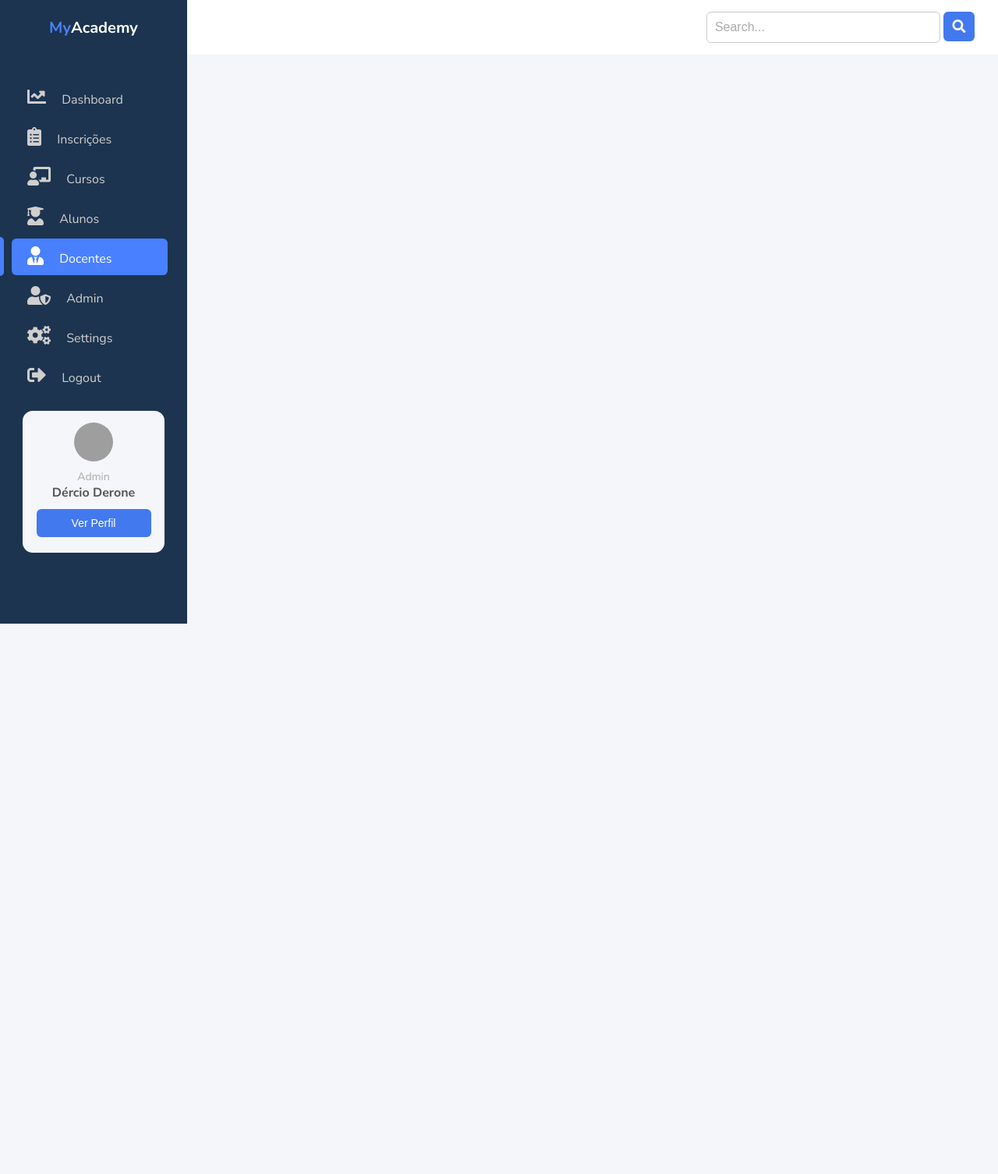
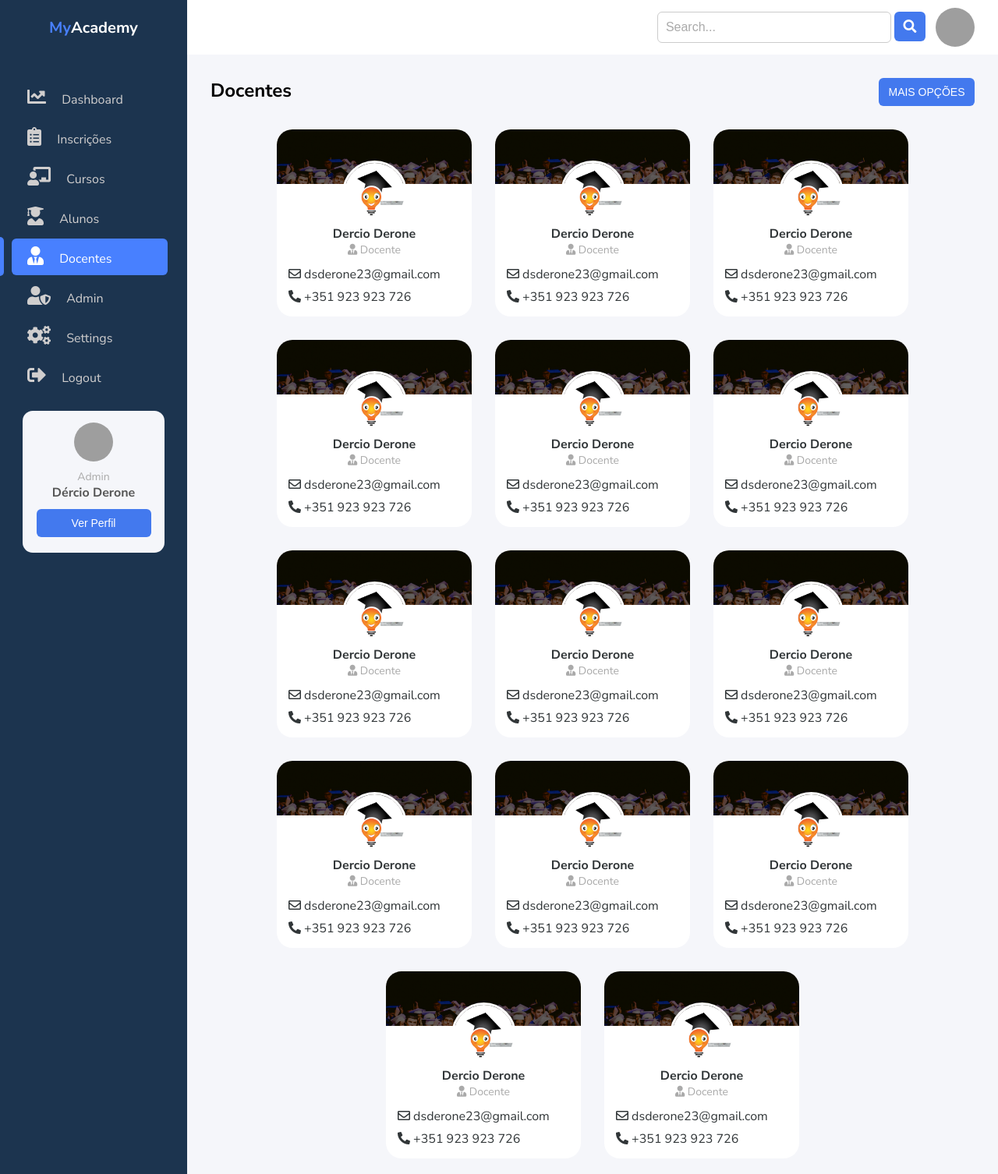
Before and after one commit to derciosinione/est_academy, a PHP site: page /instructors.html in a window 1280 px wide. Shown: the whole page at 78% size. Before the commit the page ends 800 px from the top, so only its background shows below. Run offline with PHP 8.4, Linux system fonts and the light colour scheme; grey boxes are pictures that could not be loaded.

Commit message:
created docents page

```diff
--- a/paginas/site/css/components.css
+++ b/paginas/site/css/components.css
@@ -73,6 +73,23 @@ a {
     margin-top: 20px;
 }
 
+
+.pb5 {
+    padding-bottom: 5px;
+}
+
+.pb10 {
+    padding-bottom: 10px;
+}
+
+.pb15 {
+    padding-bottom: 15px;
+}
+
+.pb20 {
+    padding-bottom: 20px;
+}
+
 .fz18 {
     font-size: 18px;
 }
@@ -83,6 +100,10 @@ a {
 
 .fz36 {
     font-size: 36px;
+}
+
+.auto-height {
+    height: auto !important;
 }
 
 
@@ -177,3 +198,11 @@ input[type="submit"]:hover, input[type="button"]:hover, button:hover {
 .password-div input:focus{
     box-shadow: none;
 }
+
+.transition-scale {
+    transition: transform 0.3s ease-in-out;
+}
+
+.transition-scale:hover {
+    transform: scale(1.05);
+}
--- a/paginas/site/css/student.css
+++ b/paginas/site/css/user.css
@@ -3,7 +3,7 @@
 @import url('main-body.css');
 
 
-.student-card {
+.user-card {
     background-color: white;
     width: 250px;
     height: 280px;
@@ -13,7 +13,7 @@
     transition: transform 0.3s ease-in-out;
 }
 
-.student-card:hover {
+.user-card:hover {
     transform: scale(1.05);
 }
 
@@ -28,7 +28,7 @@
     }
 }
 
-.student-avatar {
+.user-avatar {
     width: 83px;
     height: 83px;
     border-radius: 100%;
--- a/paginas/site/instructors.html
+++ b/paginas/site/instructors.html
@@ -4,9 +4,9 @@
     <meta charset="UTF-8">
     <meta name="viewport" content="width=device-width, initial-scale=1.0">
     <link rel="stylesheet" href="https://cdnjs.cloudflare.com/ajax/libs/font-awesome/5.15.4/css/all.min.css">
-    <link rel="stylesheet" href="css/main.css">
     <link rel="stylesheet" href="css/components.css">
-    <title>Document</title>
+    <link rel="stylesheet" href="css/user.css">
+    <title>Docentes</title>
 </head>
 <body>
 
@@ -115,7 +115,7 @@
     </aside>
 
     <!-- MAIN ELEMENT  -->
-    <main>
+    <main id="main">
         <!-- MAIN HEADER -->
         <div class="main-header">
             <div class="main-header-left">
@@ -129,16 +129,354 @@
                     <input type="text" placeholder="Search...">
                     <button type="submit" class="btn-icon"><i class="fas fa-search"></i></button>
                 </div>
+
+                <div class="avatar">
+                    <img src="https://media.istockphoto.com/id/1416029563/pt/foto/metaverse-digital-cyber-world-technology-man-with-virtual-reality-vr-goggle-playing-ar.jpg?s=1024x1024&w=is&k=20&c=jXd5my_A3kSX2pJmtZXvcbC8KVI_vbxGgMZxCxUK6UA=" alt="">
+                </div>
             </div>
         </div>
 
         <!-- MAIN BODY -->
         <div class="main-body">
 
+            <div class="main-description">
+                <h2>Docentes</h2>
+                <div>
+                    <button onclick="toggleMoreOption()" style="width: 123px;">MAIS OPÇÕES</button>
+                    <div class="more-option" id="more-option">
+                        <p>Mais opções</p>
+                        <hr>
+<!--                        <div>-->
+<!--                            <input type="checkbox" name="situation" id="situation1"> <label for="situation1">Inativos</label>-->
+<!--                        </div>-->
+<!--                        <div>-->
+<!--                            <input type="checkbox" name="situation" id="situation2"> <label for="situation2">Aprovados</label>-->
+<!--                        </div>-->
+
+<!--                        <div>-->
+<!--                            <input type="checkbox" name="situation" id="situation3"> <label for="situation3">Aguardando aprovação</label>-->
+<!--                        </div>-->
+                    </div>
+                </div>
+            </div>
+
+            <div class="cards-container">
+
+                <div class="user-card pb10 auto-height">
+
+                    <div class="background-image">
+                        <img src="img/studentbg1.png" alt="">
+                    </div>
+
+                    <div class="user-avatar">
+                        <img class="img-cover" src="img/docent-avatar1.jpg" alt="">
+                    </div>
+
+                    <div class="content-title">
+                        <p class="bold">Dercio Derone</p>
+                        <p class="blackOpacity smallText"><i class="fas fa-user-tie"></i> Docente</p>
+                    </div>
+
+                    <div class="content-description">
+                        <p class="overflow-text"> <i class="far fa-envelope"></i> dsderone23@gmail.com</p>
+                        <p> <i class="fas fa-phone-alt"></i> +351 923 923 726</p>
+                    </div>
+
+                </div>
+
+                <div class="user-card pb10 auto-height">
+
+                    <div class="background-image">
+                        <img src="img/studentbg1.png" alt="">
+                    </div>
+
+                    <div class="user-avatar">
+                        <img class="img-cover" src="img/docent-avatar1.jpg" alt="">
+                    </div>
+
+                    <div class="content-title">
+                        <p class="bold">Dercio Derone</p>
+                        <p class="blackOpacity smallText"><i class="fas fa-user-tie"></i> Docente</p>
+                    </div>
+
+                    <div class="content-description">
+                        <p class="overflow-text"> <i class="far fa-envelope"></i> dsderone23@gmail.com</p>
+                        <p> <i class="fas fa-phone-alt"></i> +351 923 923 726</p>
+                    </div>
+
+                </div>
+
+                <div class="user-card pb10 auto-height">
+
+                    <div class="background-image">
+                        <img src="img/studentbg1.png" alt="">
+                    </div>
+
+                    <div class="user-avatar">
+                        <img class="img-cover" src="img/docent-avatar1.jpg" alt="">
+                    </div>
+
+                    <div class="content-title">
+                        <p class="bold">Dercio Derone</p>
+                        <p class="blackOpacity smallText"><i class="fas fa-user-tie"></i> Docente</p>
+                    </div>
+
+                    <div class="content-description">
+                        <p class="overflow-text"> <i class="far fa-envelope"></i> dsderone23@gmail.com</p>
+                        <p> <i class="fas fa-phone-alt"></i> +351 923 923 726</p>
+                    </div>
+
+                </div>
+
+                <div class="user-card pb10 auto-height">
+
+                    <div class="background-image">
+                        <img src="img/studentbg1.png" alt="">
+                    </div>
+
+                    <div class="user-avatar">
+                        <img class="img-cover" src="img/docent-avatar1.jpg" alt="">
+                    </div>
+
+                    <div class="content-title">
+                        <p class="bold">Dercio Derone</p>
+                        <p class="blackOpacity smallText"><i class="fas fa-user-tie"></i> Docente</p>
+                    </div>
+
+                    <div class="content-description">
+                        <p class="overflow-text"> <i class="far fa-envelope"></i> dsderone23@gmail.com</p>
+                        <p> <i class="fas fa-phone-alt"></i> +351 923 923 726</p>
+                    </div>
+
+                </div>
+
+                <div class="user-card pb10 auto-height">
+
+                    <div class="background-image">
+                        <img src="img/studentbg1.png" alt="">
+                    </div>
+
+                    <div class="user-avatar">
+                        <img class="img-cover" src="img/docent-avatar1.jpg" alt="">
+                    </div>
+
+                    <div class="content-title">
+                        <p class="bold">Dercio Derone</p>
+                        <p class="blackOpacity smallText"><i class="fas fa-user-tie"></i> Docente</p>
+                    </div>
+
+                    <div class="content-description">
+                        <p class="overflow-text"> <i class="far fa-envelope"></i> dsderone23@gmail.com</p>
+                        <p> <i class="fas fa-phone-alt"></i> +351 923 923 726</p>
+                    </div>
+
+                </div>
+
+                <div class="user-card pb10 auto-height">
+
+                    <div class="background-image">
+                        <img src="img/studentbg1.png" alt="">
+                    </div>
+
+                    <div class="user-avatar">
+                        <img class="img-cover" src="img/docent-avatar1.jpg" alt="">
+                    </div>
+
+                    <div class="content-title">
+                        <p class="bold">Dercio Derone</p>
+                        <p class="blackOpacity smallText"><i class="fas fa-user-tie"></i> Docente</p>
+                    </div>
+
+                    <div class="content-description">
+                        <p class="overflow-text"> <i class="far fa-envelope"></i> dsderone23@gmail.com</p>
+                        <p> <i class="fas fa-phone-alt"></i> +351 923 923 726</p>
+                    </div>
+
+                </div>
+
+                <div class="user-card pb10 auto-height">
+
+                    <div class="background-image">
+                        <img src="img/studentbg1.png" alt="">
+                    </div>
+
+                    <div class="user-avatar">
+                        <img class="img-cover" src="img/docent-avatar1.jpg" alt="">
+                    </div>
+
+                    <div class="content-title">
+                        <p class="bold">Dercio Derone</p>
+                        <p class="blackOpacity smallText"><i class="fas fa-user-tie"></i> Docente</p>
+                    </div>
+
+                    <div class="content-description">
+                        <p class="overflow-text"> <i class="far fa-envelope"></i> dsderone23@gmail.com</p>
+                        <p> <i class="fas fa-phone-alt"></i> +351 923 923 726</p>
+                    </div>
+
+                </div>
+
+                <div class="user-card pb10 auto-height">
+
+                    <div class="background-image">
+                        <img src="img/studentbg1.png" alt="">
+                    </div>
+
+                    <div class="user-avatar">
+                        <img class="img-cover" src="img/docent-avatar1.jpg" alt="">
+                    </div>
+
+                    <div class="content-title">
+                        <p class="bold">Dercio Derone</p>
+                        <p class="blackOpacity smallText"><i class="fas fa-user-tie"></i> Docente</p>
+                    </div>
+
+                    <div class="content-description">
+                        <p class="overflow-text"> <i class="far fa-envelope"></i> dsderone23@gmail.com</p>
+                        <p> <i class="fas fa-phone-alt"></i> +351 923 923 726</p>
+                    </div>
+
+                </div>
+
+                <div class="user-card pb10 auto-height">
+
+                    <div class="background-image">
+                        <img src="img/studentbg1.png" alt="">
+                    </div>
+
+                    <div class="user-avatar">
+                        <img class="img-cover" src="img/docent-avatar1.jpg" alt="">
+                    </div>
+
+                    <div class="content-title">
+                        <p class="bold">Dercio Derone</p>
+                        <p class="blackOpacity smallText"><i class="fas fa-user-tie"></i> Docente</p>
+                    </div>
+
+                    <div class="content-description">
+                        <p class="overflow-text"> <i class="far fa-envelope"></i> dsderone23@gmail.com</p>
+                        <p> <i class="fas fa-phone-alt"></i> +351 923 923 726</p>
+                    </div>
+
+                </div>
+
+                <div class="user-card pb10 auto-height">
+
+                    <div class="background-image">
+                        <img src="img/studentbg1.png" alt="">
+                    </div>
+
+                    <div class="user-avatar">
+                        <img class="img-cover" src="img/docent-avatar1.jpg" alt="">
+                    </div>
+
+                    <div class="content-title">
+                        <p class="bold">Dercio Derone</p>
+                        <p class="blackOpacity smallText"><i class="fas fa-user-tie"></i> Docente</p>
+                    </div>
+
+                    <div class="content-description">
+                        <p class="overflow-text"> <i class="far fa-envelope"></i> dsderone23@gmail.com</p>
+                        <p> <i class="fas fa-phone-alt"></i> +351 923 923 726</p>
+                    </div>
+
+                </div>
+
+                <div class="user-card pb10 auto-height">
+
+                    <div class="background-image">
+                        <img src="img/studentbg1.png" alt="">
+                    </div>
+
+                    <div class="user-avatar">
+                        <img class="img-cover" src="img/docent-avatar1.jpg" alt="">
+                    </div>
+
+                    <div class="content-title">
+                        <p class="bold">Dercio Derone</p>
+                        <p class="blackOpacity smallText"><i class="fas fa-user-tie"></i> Docente</p>
+                    </div>
+
+                    <div class="content-description">
+                        <p class="overflow-text"> <i class="far fa-envelope"></i> dsderone23@gmail.com</p>
+                        <p> <i class="fas fa-phone-alt"></i> +351 923 923 726</p>
+                    </div>
+
+                </div>
+
+                <div class="user-card pb10 auto-height">
+
+                    <div class="background-image">
+                        <img src="img/studentbg1.png" alt="">
+                    </div>
+
+                    <div class="user-avatar">
+                        <img class="img-cover" src="img/docent-avatar1.jpg" alt="">
+                    </div>
+
+                    <div class="content-title">
+                        <p class="bold">Dercio Derone</p>
+                        <p class="blackOpacity smallText"><i class="fas fa-user-tie"></i> Docente</p>
+                    </div>
+
+                    <div class="content-description">
+                        <p class="overflow-text"> <i class="far fa-envelope"></i> dsderone23@gmail.com</p>
+                        <p> <i class="fas fa-phone-alt"></i> +351 923 923 726</p>
+                    </div>
+
+                </div>
+
+                <div class="user-card pb10 auto-height">
+
+                    <div class="background-image">
+                        <img src="img/studentbg1.png" alt="">
+                    </div>
+
+                    <div class="user-avatar">
+                        <img class="img-cover" src="img/docent-avatar1.jpg" alt="">
+                    </div>
+
+                    <div class="content-title">
+                        <p class="bold">Dercio Derone</p>
+                        <p class="blackOpacity smallText"><i class="fas fa-user-tie"></i> Docente</p>
+                    </div>
+
+                    <div class="content-description">
+                        <p class="overflow-text"> <i class="far fa-envelope"></i> dsderone23@gmail.com</p>
+                        <p> <i class="fas fa-phone-alt"></i> +351 923 923 726</p>
+                    </div>
+
+                </div>
+
+                <div class="user-card pb10 auto-height">
+
+                    <div class="background-image">
+                        <img src="img/studentbg1.png" alt="">
+                    </div>
+
+                    <div class="user-avatar">
+                        <img class="img-cover" src="img/docent-avatar1.jpg" alt="">
+                    </div>
+
+                    <div class="content-title">
+                        <p class="bold">Dercio Derone</p>
+                        <p class="blackOpacity smallText"><i class="fas fa-user-tie"></i> Docente</p>
+                    </div>
+
+                    <div class="content-description">
+                        <p class="overflow-text"> <i class="far fa-envelope"></i> dsderone23@gmail.com</p>
+                        <p> <i class="fas fa-phone-alt"></i> +351 923 923 726</p>
+                    </div>
+
+                </div>
+
+            </div>
 
         </div>
 
     </main>
 </div>
+
+<script src="js/main.js"></script>
 </body>
 </html>
```
Also changed, not shown: paginas/site/courses.html (+7 -8 lines), paginas/site/students.html (+19 -19 lines), paginas/site/img/docent-avatar1.jpg (added), paginas/site/img/docentes-avatar.jpg (added).
